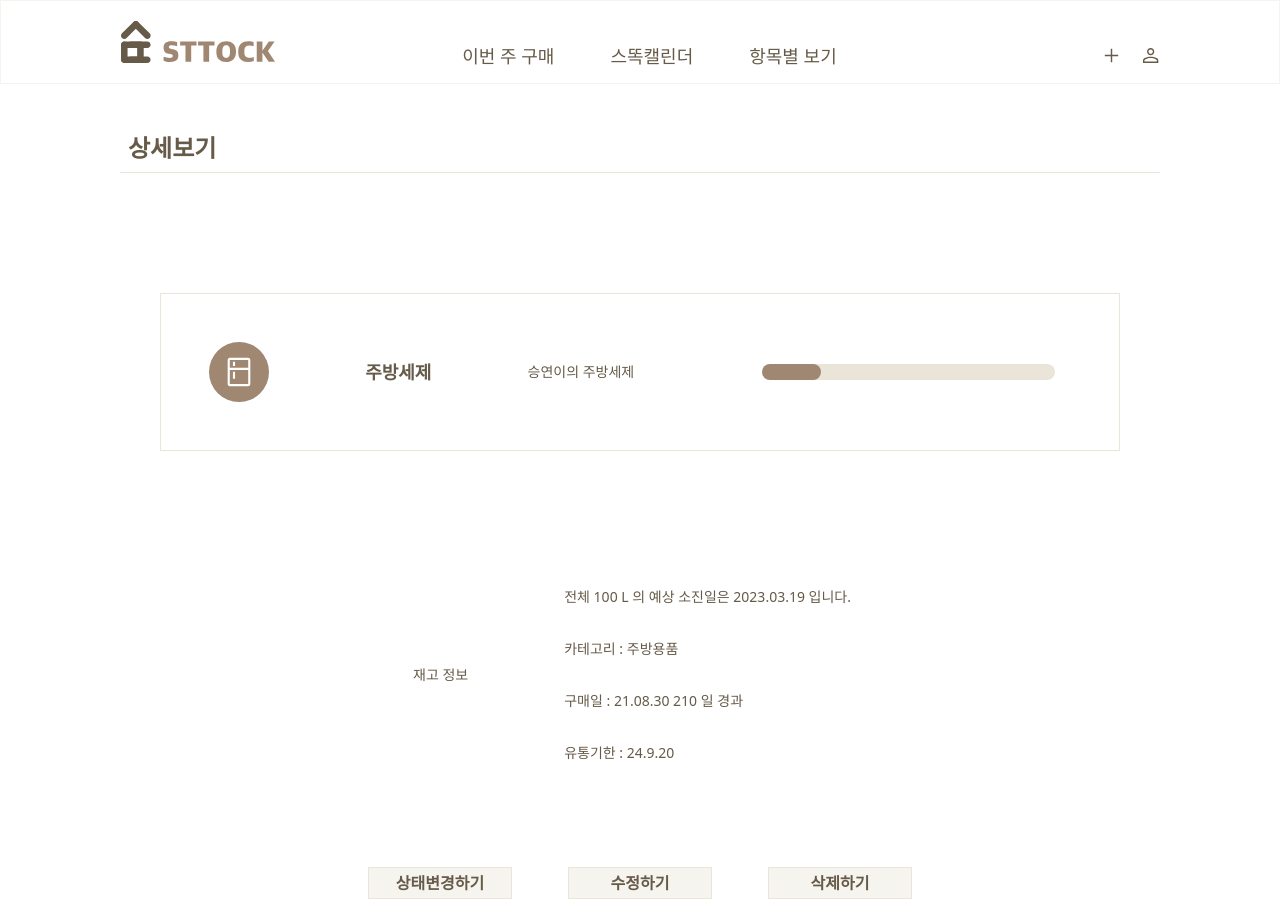
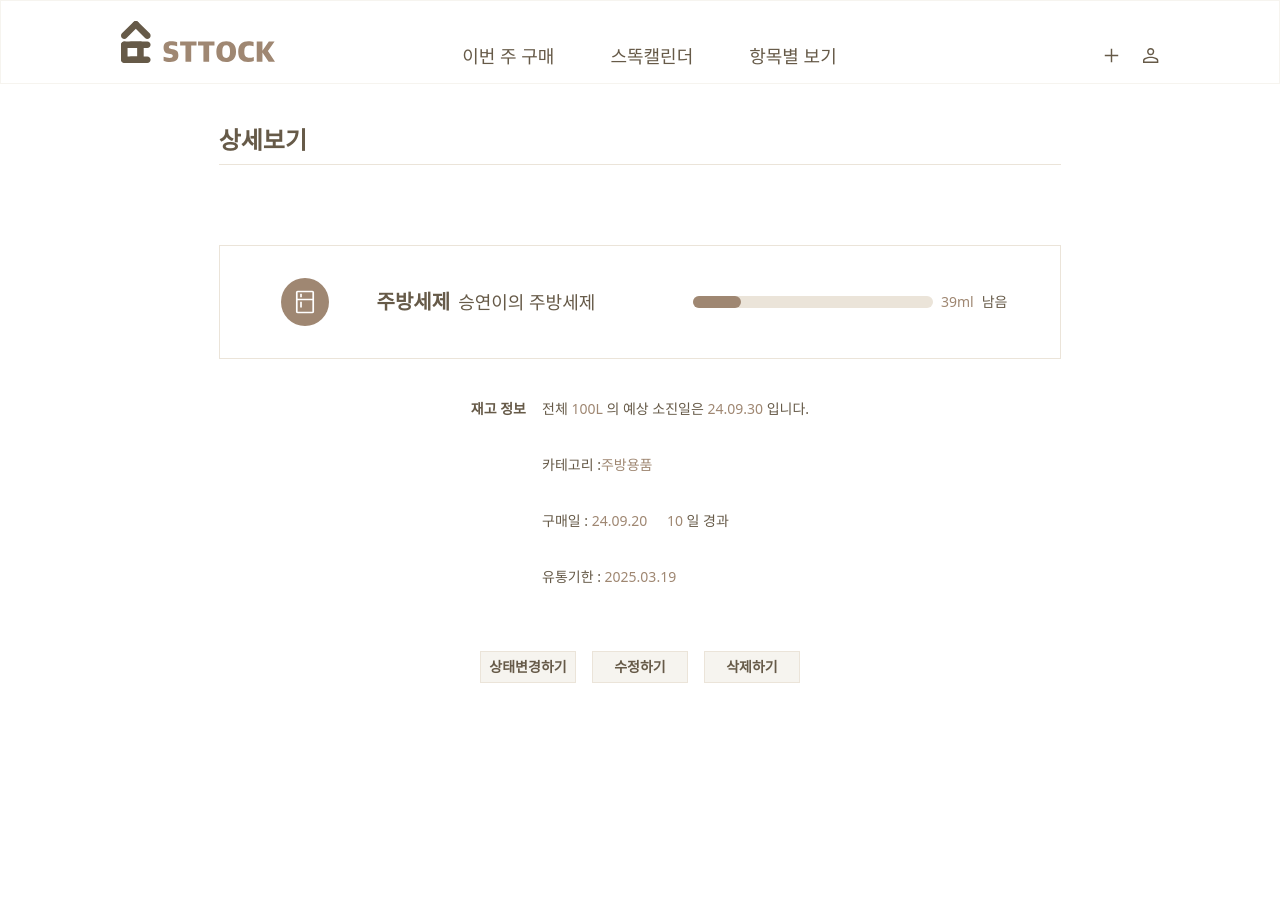
Before and after one commit to Team-Sttock/FE, a Next.js app: page /detail in a window 1280 px wide. After the commit the page ends 800 px from the top, so only its background shows below. Built offline with nearby package versions, Linux system fonts and the light colour scheme.

Commit message:
feat : 데이터 추가 및 스타일링 수정

```diff
--- a/pages/detail.tsx
+++ b/pages/detail.tsx
@@ -8,84 +8,115 @@ const NotoSans = Noto_Sans({
   weight: ['500', '400'],
   subsets: ['latin'],
 })
+const data = {
+  icon: '/icons/kitchen-icon.svg',
+  name: '주방세제',
+  nickname: '승연이의 주방세제 ',
+  category: '주방용품',
+  expectionDate: '24.09.30',
+  purchaseDate: '24.09.20',
+  amount: '100L',
+  remain: '39ml',
+  pastDays: '10', // purchaseDate - today
+  expirationDate: '2025.03.19',
+}
 
 export default function Page() {
   return (
     <>
       <Navbar />
-      <div className="flex flex-col w-full h-full items-center md:px-20 px-10">
-        <div className="relative w-full p-10">
+      <div className="flex flex-col items-center justify-center mx-2">
+        <div className="w-2/3 flex flex-col items-center justify-center mt-10 ">
+          <div className="flex flex-col w-full justify-center items-stretch mb-20">
             <h1
               className={classNames(
-              'md:text-2xl text-xl p-2 font-bold text-dark-brown',
+                'md:text-2xl text-xl font-bold text-dark-brown mb-2',
                 NotoSans.className
               )}
             >
               상세보기
             </h1>
-          <hr className="w-full border-1 border-beige" />
+            <hr className="relative w-full border-1 border-beige" />
           </div>
 
-        <div className="w-full md:p-20 p-10 ">
-          <div className="flex relative p-10 border border-beige justify-between items-center ">
+          <div className="flex md:flex-row flex-col items-center justify-around border border-beige w-full h-full py-4 px-2">
+            <div className="flex flex-row items-center justify-around space-x-2 m-4">
               <img
                 src="/icons/kitchen-icon.svg"
-              alt="kitchen-icon"
-              className="p-2"
+                alt="icon"
+                className="w-12 h-12 md:mr-10 mr-4"
               />
-            <h3 className="p-2 lg:text-lg text-md font-bold text-dark-brown">
-              주방세제
-            </h3>
-            <p className="p-2 lg:mr-10 lg:text-md text-sm text-dark-brown">
-              승연이의 주방세제
+              <p className="text-dark-brown text-sm sm:text-md md:text-xl font-bold whitespace-nowrap">
+                {data.name}
               </p>
-            <div className="w-1/3 h-4 lg:mr-6 mr-2 bg-beige rounded-full">
-              <div className="h-full bg-light-brown rounded-full w-[20%]"></div>
+              <span className="text-dark-brown text-[8px] sm:text-sm md:text-lg overflow-hidden whitespace-nowrap overflow-ellipsis">
+                {data.nickname}
+              </span>
             </div>
+
+            <div className="relative flex flex-row items-center m-2 ">
+              <div className="lg:w-60 md:w-24 w-20 h-3 bg-beige rounded-full mr-2">
+                <div className="w-[20%] h-3 bg-light-brown rounded-full"></div>
+              </div>
+
+              <span className="text-light-brown md:text-md sm:text-sm text-[8px] mr-2">
+                {data.remain}
+              </span>
+              <p className="text-dark-brown md:text-md sm:text-sm text-[8px]">
+                남음
+              </p>
             </div>
           </div>
 
-        <div className="relative w-full flex flex-row p-10 pb-20 justify-center items-center">
-          <div className="flex mr-20 ">
-            <p className=" text-dark-brown md:text-md text-sm ">재고 정보</p>
+          <div className="relative w-2/3 md:w-full flex md:flex-row flex-col my-10 justify-center items-stretch ">
+            <div className="mr-4 mb-10">
+              <p className="text-dark-brown md:text-md text-sm font-bold">
+                재고 정보
+              </p>
             </div>
-          <div className="text-dark-brown md:text-md text-sm">
-            <div className="p-4">
-              <span> 전체 </span>
-              <span> 100 L </span>
-              <span> 의 예상 소진일은 </span>
-              <span> 2023.03.19</span>
-              <span> 입니다. </span>
+            <div className="text-dark-brown md:text-md text-sm md:space-y-4">
+              <p>
+                전체
+                <span className="text-light-brown inline"> {data.amount} </span>
+                의 예상 소진일은
+                <span className="text-light-brown inline">
+                  {' '}
+                  {data.expectionDate}{' '}
+                </span>
+                입니다.
+              </p>
               <br />
-            </div>
-            <div className="p-4">
-              <span> 카테고리 : </span>
-              <span> 주방용품 </span>
+              <p>
+                카테고리 :
+                <span className="text-light-brown inline">{data.category}</span>
+              </p>
               <br />
-            </div>
-            <div className="p-4">
-              <span> 구매일 : </span>
-              <span> 21.08.30 </span>
-              <span> 210 </span>
-              <span> 일 경과 </span>
+              <p>
+                구매일 :
+                <span className="text-light-brown inline mr-4">
+                  {' '}
+                  {data.purchaseDate}{' '}
+                </span>
+                <span className="text-light-brown inline">
+                  {' '}
+                  {data.pastDays}{' '}
+                </span>
+                일 경과
+              </p>
               <br />
-            </div>
-            <div className="p-4">
-              <span> 유통기한 :</span>
-              <span> 24.9.20 </span>
+              <p>
+                유통기한 :
+                <span className="text-light-brown inline">
+                  {' '}
+                  {data.expirationDate}{' '}
+                </span>
+              </p>
             </div>
           </div>
-        </div>
-
-        <div className="flex lg:flex-row flex-col justify-between items-center w-1/2 ">
-          <div className="p-2">
-            <Button className="h-8 w-36  ">상태변경하기</Button>
-          </div>
-          <div className="p-2">
-            <Button className=" h-8 w-36">수정하기</Button>
-          </div>
-          <div className="p-2">
-            <Button className=" h-8 w-36">삭제하기 </Button>
+          <div className="relative w-full flex sm:flex-row flex-col sm:mt-4 mb-20 justify-center sm:items-stretch items-center sm:text-sm text-[13px]">
+            <Button className="md:h-8 w-24 sm:m-2 mb-4"> 상태변경하기 </Button>
+            <Button className="md:h-8 w-24 sm:m-2 mb-4 "> 수정하기 </Button>
+            <Button className="md:h-8 w-24 sm:m-2"> 삭제하기 </Button>
           </div>
         </div>
       </div>
```
Lines whose indentation alone changed are shown as unchanged.
